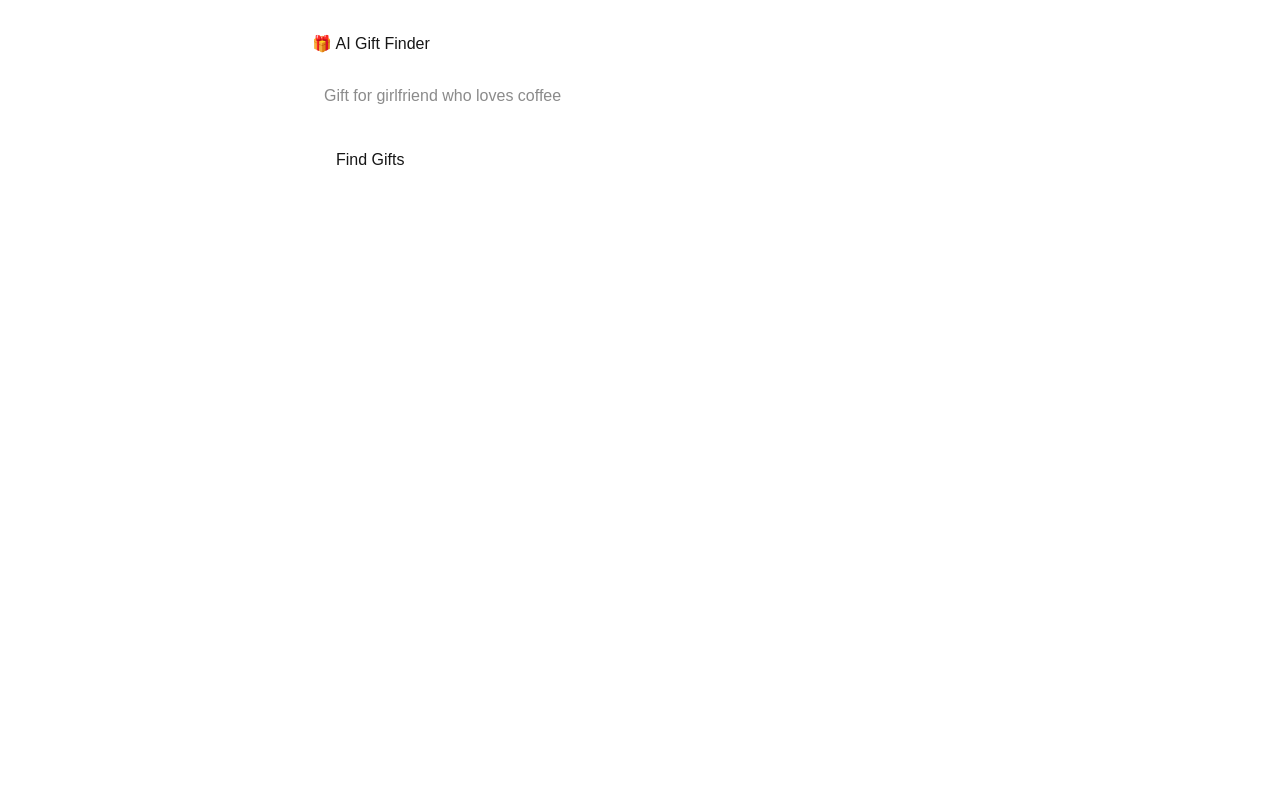
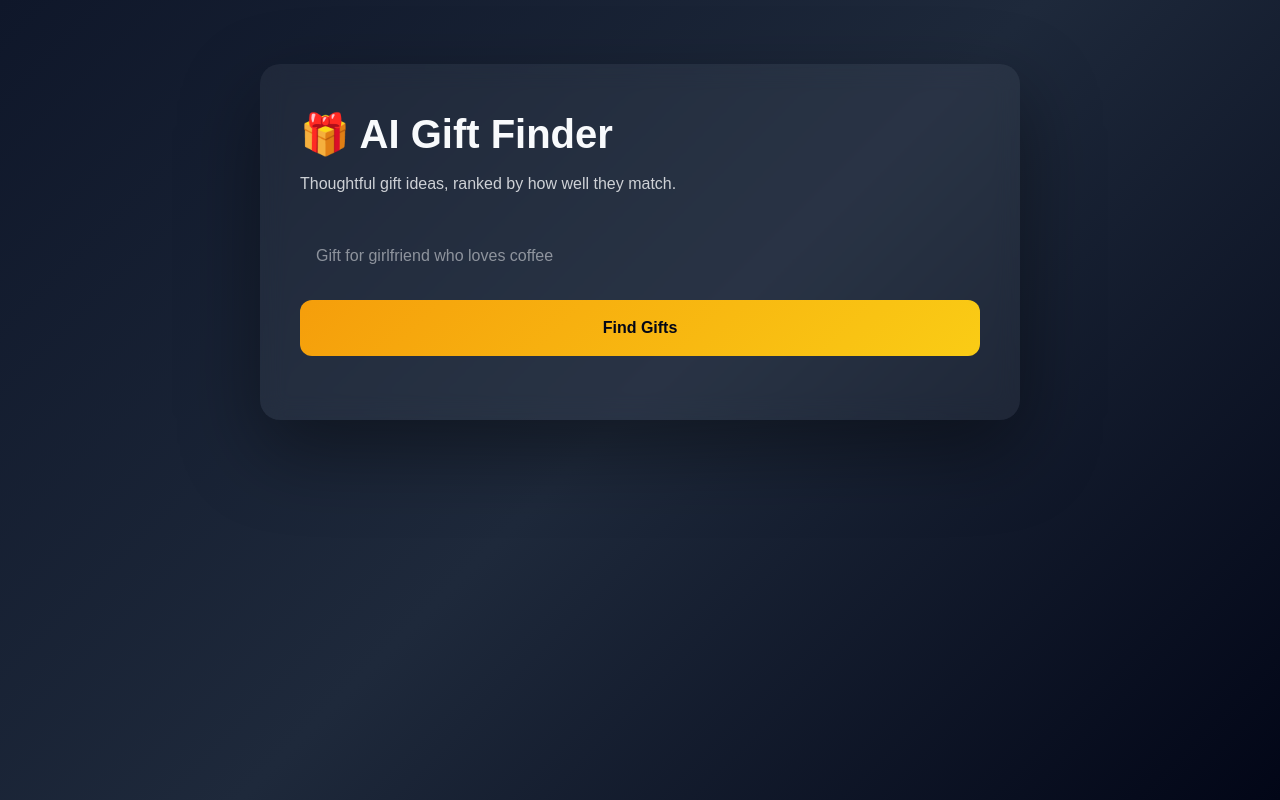
Before and after one commit to CAMGREEN637/gift-ai-frontend, a Next.js app: page / in a window 1280 px wide. Built offline with nearby package versions, Linux system fonts and the light colour scheme.

Commit message:
UX Polish

```diff
--- a/app/page.tsx
+++ b/app/page.tsx
@@ -17,10 +17,10 @@ function confidenceLabel(confidence: number) {
 }
 
 function confidenceColor(confidence: number) {
-  if (confidence >= 0.8) return "#16a34a"; // green
-  if (confidence >= 0.6) return "#65a30d"; // olive
-  if (confidence >= 0.4) return "#facc15"; // yellow
-  return "#9ca3af"; // gray
+  if (confidence >= 0.8) return "#22c55e";
+  if (confidence >= 0.6) return "#84cc16";
+  if (confidence >= 0.4) return "#facc15";
+  return "#9ca3af";
 }
 
 export default function Home() {
@@ -42,28 +42,56 @@ export default function Home() {
         `${apiUrl}/recommend?query=${encodeURIComponent(query)}`
       );
 
-      if (!res.ok) {
-        throw new Error("Request failed");
-      }
+      if (!res.ok) throw new Error("Request failed");
 
       const data = await res.json();
 
-      // 🔥 Auto-sort by confidence (highest first)
       const sorted = (data.gifts || []).sort(
         (a: Gift, b: Gift) => b.confidence - a.confidence
       );
 
       setResults(sorted);
-    } catch (err) {
-      setError("Failed to fetch recommendations");
+    } catch {
+      setError("Something went wrong. Try again.");
     } finally {
       setLoading(false);
     }
   }
 
   return (
-    <main style={{ padding: "2rem", maxWidth: "720px", margin: "auto" }}>
-      <h1 style={{ marginBottom: "1rem" }}>🎁 AI Gift Finder</h1>
+    <div
+      style={{
+        minHeight: "100vh",
+        background:
+          "linear-gradient(135deg, #0f172a, #1e293b, #020617)",
+        padding: "4rem 1rem",
+        color: "#f8fafc",
+      }}
+    >
+      <main
+        style={{
+          maxWidth: "760px",
+          margin: "auto",
+          background: "rgba(255,255,255,0.05)",
+          backdropFilter: "blur(12px)",
+          borderRadius: "20px",
+          padding: "2.5rem",
+          boxShadow: "0 30px 80px rgba(0,0,0,0.4)",
+        }}
+      >
+        <h1
+          style={{
+            fontSize: "2.5rem",
+            fontWeight: 800,
+            marginBottom: "0.5rem",
+          }}
+        >
+          🎁 AI Gift Finder
+        </h1>
+
+        <p style={{ opacity: 0.8, marginBottom: "2rem" }}>
+          Thoughtful gift ideas, ranked by how well they match.
+        </p>
 
         <input
           value={query}
@@ -71,9 +99,11 @@ export default function Home() {
           placeholder="Gift for girlfriend who loves coffee"
           style={{
             width: "100%",
-          padding: "0.75rem",
+            padding: "1rem",
+            borderRadius: "12px",
+            border: "none",
+            fontSize: "1rem",
             marginBottom: "1rem",
-          fontSize: "1rem",
           }}
         />
 
@@ -81,56 +111,70 @@ export default function Home() {
           onClick={getRecommendations}
           disabled={loading || !query}
           style={{
-          padding: "0.75rem 1.5rem",
+            width: "100%",
+            padding: "1rem",
+            borderRadius: "12px",
             fontSize: "1rem",
+            fontWeight: 600,
+            background: "linear-gradient(135deg, #f59e0b, #facc15)",
+            color: "#020617",
+            border: "none",
             cursor: "pointer",
+            marginBottom: "1.5rem",
           }}
         >
           {loading ? "Thinking..." : "Find Gifts"}
         </button>
 
-      {error && <p style={{ color: "red" }}>{error}</p>}
+        {error && <p style={{ color: "#f87171" }}>{error}</p>}
 
-      <ul style={{ marginTop: "2rem", padding: 0 }}>
+        <ul style={{ padding: 0 }}>
           {results.map((gift, idx) => (
             <li
               key={idx}
               style={{
                 listStyle: "none",
-              border: "1px solid #e5e7eb",
-              padding: "1.25rem",
-              marginBottom: "1rem",
-              borderRadius: "12px",
+                background: "rgba(255,255,255,0.08)",
+                borderRadius: "16px",
+                padding: "1.5rem",
+                marginBottom: "1.25rem",
                 position: "relative",
+                boxShadow:
+                  idx === 0
+                    ? "0 0 0 2px #facc15, 0 20px 50px rgba(250,204,21,0.3)"
+                    : "0 12px 30px rgba(0,0,0,0.3)",
+                transition: "transform 0.2s ease",
               }}
             >
-            {/* 🏆 TOP PICK BADGE */}
               {idx === 0 && (
                 <div
                   style={{
                     position: "absolute",
-                  top: "-10px",
-                  right: "12px",
-                  background: "#f59e0b",
-                  color: "white",
-                  padding: "4px 10px",
+                    top: "-12px",
+                    right: "16px",
+                    background: "#facc15",
+                    color: "#020617",
+                    padding: "6px 14px",
                     borderRadius: "999px",
                     fontSize: "0.75rem",
-                  fontWeight: 600,
+                    fontWeight: 700,
                   }}
                 >
                   🏆 Top Pick
                 </div>
               )}
 
-            <h3 style={{ marginBottom: "0.25rem" }}>{gift.name}</h3>
-            <p style={{ marginBottom: "0.5rem", color: "#374151" }}>
+              <h3 style={{ fontSize: "1.25rem", fontWeight: 700 }}>
+                {gift.name}
+              </h3>
+
+              <p style={{ opacity: 0.85, margin: "0.5rem 0" }}>
                 {gift.reason}
               </p>
+
               <p style={{ fontWeight: 600 }}>💰 ${gift.price}</p>
 
-            {/* 🎯 Confidence UX */}
-            <div style={{ marginTop: "0.75rem" }}>
+              <div style={{ marginTop: "1rem" }}>
                 <div
                   style={{
                     fontSize: "0.85rem",
@@ -146,8 +190,7 @@ export default function Home() {
                 <div
                   style={{
                     height: "8px",
-                  width: "100%",
-                  backgroundColor: "#e5e7eb",
+                    background: "#020617",
                     borderRadius: "999px",
                     overflow: "hidden",
                   }}
@@ -156,9 +199,7 @@ export default function Home() {
                     style={{
                       height: "100%",
                       width: `${gift.confidence * 100}%`,
-                    backgroundColor: confidenceColor(gift.confidence),
-                    borderRadius: "999px",
-                    transition: "width 0.3s ease",
+                      background: confidenceColor(gift.confidence),
                     }}
                   />
                 </div>
@@ -167,5 +208,6 @@ export default function Home() {
           ))}
         </ul>
       </main>
+    </div>
   );
 }
```
Lines whose indentation alone changed are shown as unchanged.
